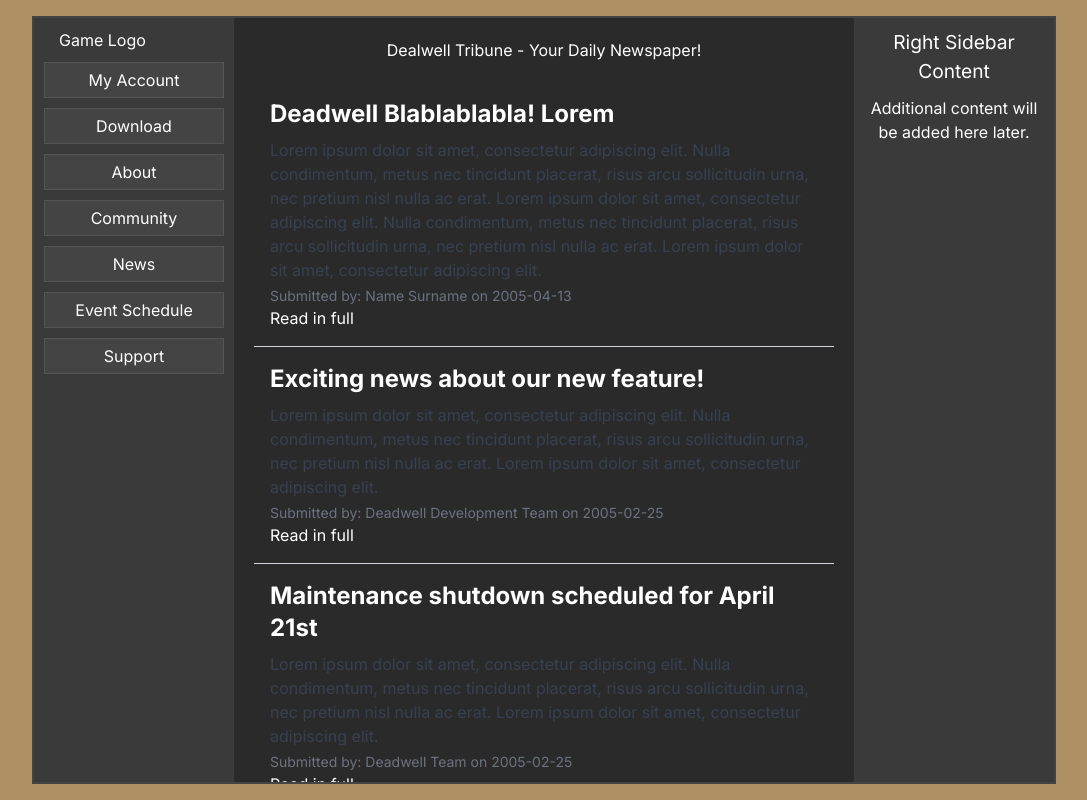
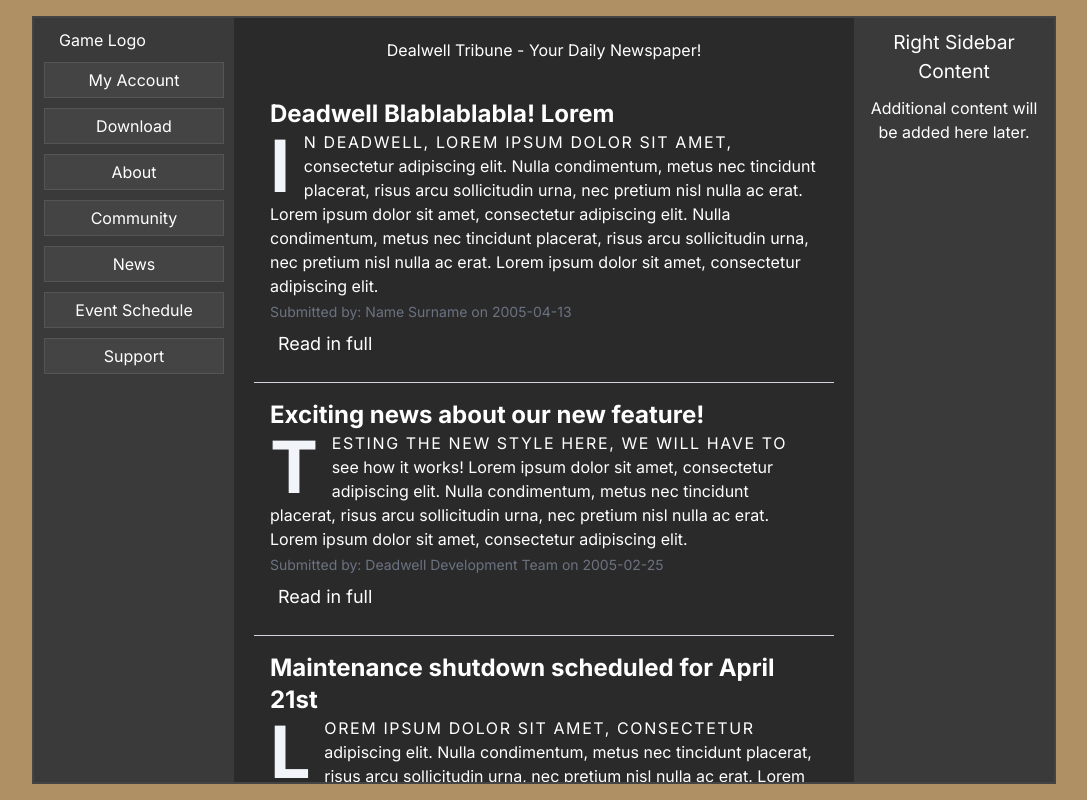
Before and after one commit to feliperost/mmo-visual-short, a Next.js app: page /news in a window 1280 px wide. Shown: the whole page, without its empty margins (96-1183 px from the left). Built offline with nearby package versions, Linux system fonts and the light colour scheme.

Commit message:
adding basic hover on news page

```diff
--- a/app/components/NewsList.tsx
+++ b/app/components/NewsList.tsx
@@ -9,7 +9,7 @@ interface Article {
   news_body: string;
   news_creator: string;
   news_date: string;
-  news_link: string
+  news_link: string;
 };
 
 interface NewsData {
@@ -20,14 +20,13 @@ const NewsList = () => {
   const [news, setNews] = useState<Article[]>([]);
 
   useEffect(() => {
-    // using the useEffect hook to define the fetchPosts function, and then calling it.
-    const fetchPosts = async () => {
+    const fetchNews = async () => {
       const response = await fetch('data/deadwellTribune.json');
-      const data: NewsData = await response.json(); // Aqui garantimos que o JSON retornado corresponde à interface PostsData. estamos dizendo que data será tipada como PostsData.
-      setNews(data.news); // Agora podemos acessar 'posts' sabendo que é um array de Post
+      const data: NewsData = await response.json();
+      setNews(data.news);
     };
 
-    fetchPosts();
+    fetchNews();
   }, []);
 
   return (
@@ -36,9 +35,19 @@ const NewsList = () => {
       {news.map((article) => (
         <div key={article.news_id} className="p-4 border-b border-gray-300">
           <h2 className="text-2xl font-bold">{article.news_title}</h2>
-          <p className="text-gray-700 mt-2">{article.news_body}</p>
+          <p className="first-line:uppercase first-line:tracking-widest
+  first-letter:text-7xl first-letter:font-bold first-letter:text-slate-100
+  first-letter:mr-3 first-letter:float-left">{article.news_body}</p>
           <p className="text-sm text-gray-500 mt-1">Submitted by: {article.news_creator} on {article.news_date}</p>
-          <Link href={`http://localhost:3000/${article.news_link}`}>Read in full</Link>
+
+        {/* reminder: work on the hover effect below */}
+          <div className="w-full relative flex justify-between flex-wrap">
+          <p className="text-lg m-2 group relative w-max">
+          <Link className="" href={`http://localhost:3000/${article.news_link}`}>Read in full</Link>
+          <span className="absolute -bottom-1 left-0 w-0 transition-all h-0.5 bg-stone-500 group-hover:w-full"></span>
+          </p>
+          </div>
+
         </div>
       ))}
     </div>
--- a/public/data/deadwellTribune.json
+++ b/public/data/deadwellTribune.json
@@ -3,7 +3,7 @@
       {
         "news_id": 1,
         "news_title": "Deadwell Blablablabla! Lorem",
-        "news_body": "Lorem ipsum dolor sit amet, consectetur adipiscing elit. Nulla condimentum, metus nec tincidunt placerat, risus arcu sollicitudin urna, nec pretium nisl nulla ac erat. Lorem ipsum dolor sit amet, consectetur adipiscing elit. Nulla condimentum, metus nec tincidunt placerat, risus arcu sollicitudin urna, nec pretium nisl nulla ac erat. Lorem ipsum dolor sit amet, consectetur adipiscing elit.",
+        "news_body": "In Deadwell, lorem ipsum dolor sit amet, consectetur adipiscing elit. Nulla condimentum, metus nec tincidunt placerat, risus arcu sollicitudin urna, nec pretium nisl nulla ac erat. Lorem ipsum dolor sit amet, consectetur adipiscing elit. Nulla condimentum, metus nec tincidunt placerat, risus arcu sollicitudin urna, nec pretium nisl nulla ac erat. Lorem ipsum dolor sit amet, consectetur adipiscing elit.",
         "news_creator": "Name Surname",
         "news_date": "2005-04-13",
         "news_link": "void"
@@ -11,7 +11,7 @@
     {
         "news_id": 2,
         "news_title": "Exciting news about our new feature!",
-        "news_body": "Lorem ipsum dolor sit amet, consectetur adipiscing elit. Nulla condimentum, metus nec tincidunt placerat, risus arcu sollicitudin urna, nec pretium nisl nulla ac erat. Lorem ipsum dolor sit amet, consectetur adipiscing elit.",
+        "news_body": "Testing the new style here, we will have to see how it works! Lorem ipsum dolor sit amet, consectetur adipiscing elit. Nulla condimentum, metus nec tincidunt placerat, risus arcu sollicitudin urna, nec pretium nisl nulla ac erat. Lorem ipsum dolor sit amet, consectetur adipiscing elit.",
         "news_creator": "Deadwell Development Team",
         "news_date": "2005-02-25",
         "news_link": ""
```
